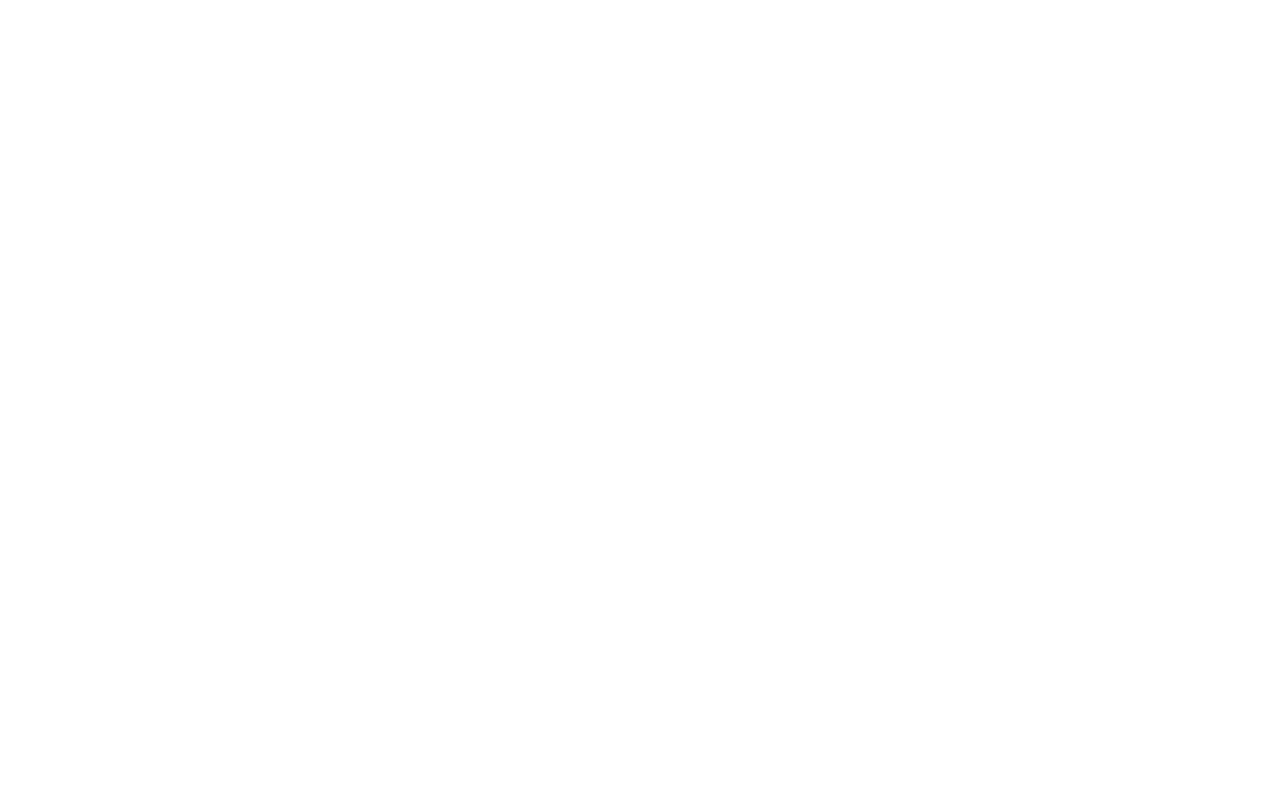
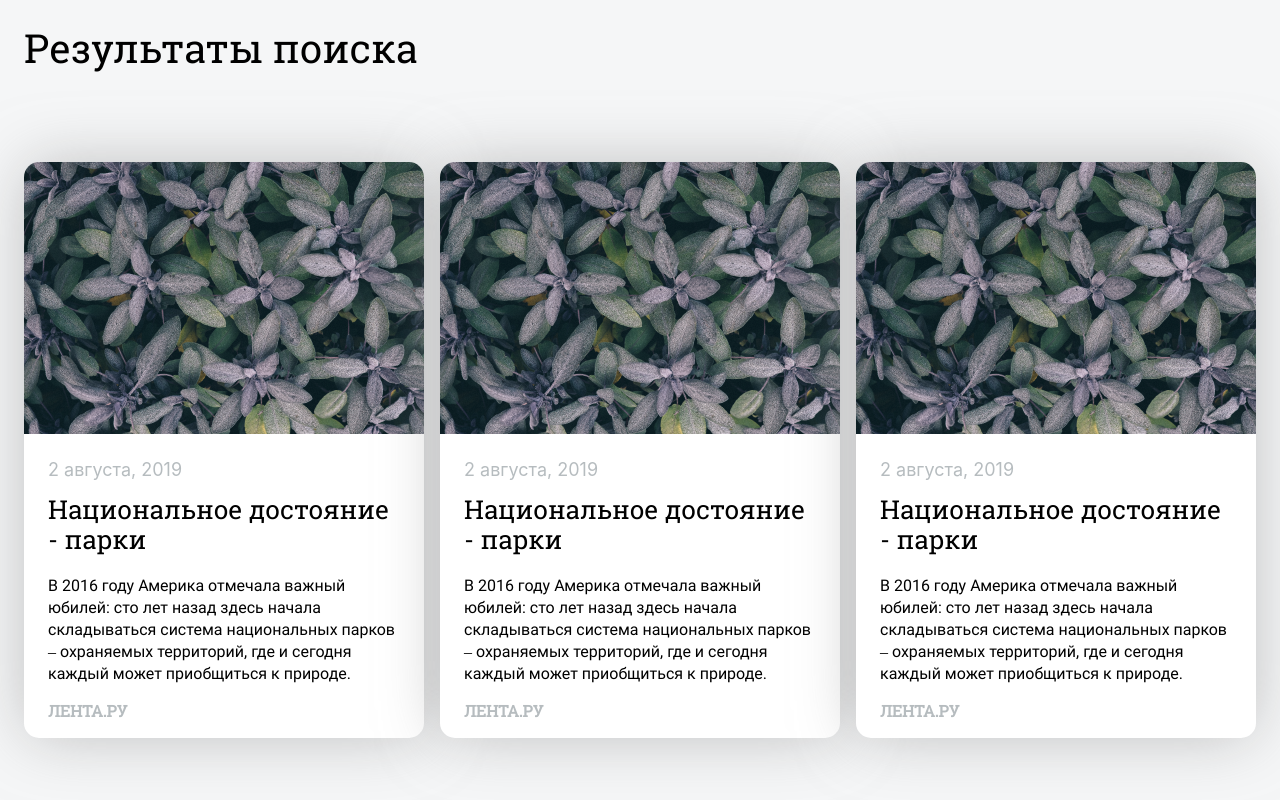
Before and after one commit to rvsverchkov/news-explorer-frontend, a React (Create React App) app: page / in a window 1280 px wide. Shown: the part 632-1432 px from the top of the page. Before the commit the page ends 800 px from the top, so only its background shows below. Built offline with nearby package versions, Linux system fonts and the light colour scheme.

Commit message:
Diploma Project - Results

```diff
--- a/src/components/Main/Main.css
+++ b/src/components/Main/Main.css
@@ -7,3 +7,7 @@
     background-repeat: no-repeat;
     background-size: cover;
 }
+
+.main__background {
+    background-color: #F5F6F7;
+}
--- a/src/components/Main/Main.js
+++ b/src/components/Main/Main.js
@@ -1,6 +1,7 @@
 import './Main.css';
 import Header from '../Header/Header.js';
-import Search from '../Search/Search.js';
+import SearchForm from '../SearchForm/Search.js';
+import Results from '../Results/Results.js';
 
 function Main (props) {
     return (
@@ -8,7 +9,10 @@
             <div className="main">
                 <div className="main__backdrop">
                     <Header />
-                    <Search />
+                    <SearchForm />
+                </div>
+                <div className="main__background">
+                    <Results />
                 </div>
             </div>
         </main>
--- /dev/null
+++ b/src/components/NewsCard/NewsCard.css
@@ -0,0 +1,58 @@
+.card__container {
+    background-color: white;
+    max-width: 400px;
+    border-radius: 15px;
+    box-shadow: 0px 0px 64px -5px rgba(145, 145, 145, 0.6);
+    height: 576px;
+}
+
+.card__picture {
+    height: 272px;
+    border-top-right-radius: 15px;
+    border-top-left-radius: 15px;
+}
+
+.card__text-container {
+    margin: 0 auto;
+    max-width: 352px;
+}
+
+.card__date {
+    font-size: 18px;
+    font-weight: 400;
+    line-height: 24px;
+    margin-top: 20px;
+    color: #B6BCBF;
+    margin-bottom: 12px;
+}
+
+.card__title {
+    font-family: 'robotoslab-regular';
+    font-weight: 400;
+    font-size: 26px;
+    line-height: 30px;
+    margin-top: 12px;
+}
+
+.card__text {
+    font-family: 'roboto-regular';
+    font-size: 16px;
+    line-height: 22px;
+    padding-bottom: auto;
+}
+
+.card__source {
+    font-family: 'robotoslab-regular';
+    font-weight: 700;
+    font-size: 16px;
+    line-height: 20px;
+    outline: none;
+    text-decoration: none;
+    color: #B6BCBF;
+    margin-bottom: 24px;
+    transition: all .3s ease;
+}
+
+    .card__source:hover {
+        color: rgba(0, 0, 0, 0.7)
+    }
--- /dev/null
+++ b/src/components/NewsCard/NewsCard.js
@@ -0,0 +1,17 @@
+import './NewsCard.css';
+
+function NewsCard (props) {
+    return (
+        <div className="card__container" >
+            <img src={props.src} alt={`${props.alt}`} className="card__picture" />
+            <div className="card__text-container">
+                <p className="card__date">{props.date}</p>
+                <h2 className="card__title">{props.title}</h2>
+                <p className="card__text">{props.text}</p>
+                <a className="card__source" href={props.href} target="_blank" rel="noreferrer">{props.source}</a>
+            </div>
+        </div>
+    )
+}
+
+export default NewsCard;
--- /dev/null
+++ b/src/components/Results/Results.css
@@ -0,0 +1,23 @@
+.results__container {
+    max-width: 1232px;
+    margin: 0 auto;
+    padding-bottom: 64px;
+}
+
+.results__title {
+    margin-top: 0;
+    padding-top: 80px;
+    padding-bottom: 64px;
+    font-family: 'Robotoslab-regular';
+    font-size: 40px;
+    line-height: 46px;
+    font-weight: 400;
+}
+
+.results__grid {
+    max-width: 1440px;
+    display: grid;
+    grid-template-columns: repeat(auto-fill, minmax(400px, 1fr));
+    grid-column-gap: 16px;
+    justify-content: center;
+}
--- /dev/null
+++ b/src/components/Results/Results.js
@@ -0,0 +1,48 @@
+import './Results.css';
+import NewsCard from '../NewsCard/NewsCard.js';
+import park from '../../images/newscard-park.png';
+
+function Results (props) {
+    return (
+        <div className="results__container">
+            <h1 className="results__title">Результаты поиска</h1>
+            <div className="results__grid">
+                <NewsCard
+                    src={park}
+                    alt='Парк'
+                    date='2 августа, 2019'
+                    title='Национальное достояние - парки'
+                    text='В 2016 году Америка отмечала важный юбилей:
+                    сто лет назад здесь начала складываться система национальных парков
+                    – охраняемых территорий, где и сегодня каждый может приобщиться к природе.'
+                    href='https://lenta.ru/'
+                    source='ЛЕНТА.РУ'
+                />
+                <NewsCard
+                    src={park}
+                    alt='Парк'
+                    date='2 августа, 2019'
+                    title='Национальное достояние - парки'
+                    text='В 2016 году Америка отмечала важный юбилей:
+                    сто лет назад здесь начала складываться система национальных парков
+                    – охраняемых территорий, где и сегодня каждый может приобщиться к природе.'
+                    href='https://lenta.ru/'
+                    source='ЛЕНТА.РУ'
+                />
+                <NewsCard
+                    src={park}
+                    alt='Парк'
+                    date='2 августа, 2019'
+                    title='Национальное достояние - парки'
+                    text='В 2016 году Америка отмечала важный юбилей:
+                    сто лет назад здесь начала складываться система национальных парков
+                    – охраняемых территорий, где и сегодня каждый может приобщиться к природе.'
+                    href='https://lenta.ru/'
+                    source='ЛЕНТА.РУ'
+                />
+            </div>
+        </div>
+    )
+}
+
+export default Results;
--- a/src/components/Search/Search.js
+++ b/src/components/SearchForm/Search.js
@@ -6,7 +6,7 @@
             <h1 className="search__title">Что творится в мире?</h1>
             <p className="search__subtitle">Находите самые свежие статьи на любую тему и сохраняйте в своём личном кабинете</p>
             <form className="search__form">
-                <input className="search__input" placeholder="Введите тему новости"/>
+                <input className="search__input" placeholder="Введите тему новости" value="Природа"/>
                 <button className="search__button">Искать</button>
             </form>
         </div>
```
Also changed, not shown: src/components/SearchForm/Search.css (renamed from src/components/Search/Search.css), src/images/newscard-park.png (added), 1 other file (tests, documents, lock files or other folders).
